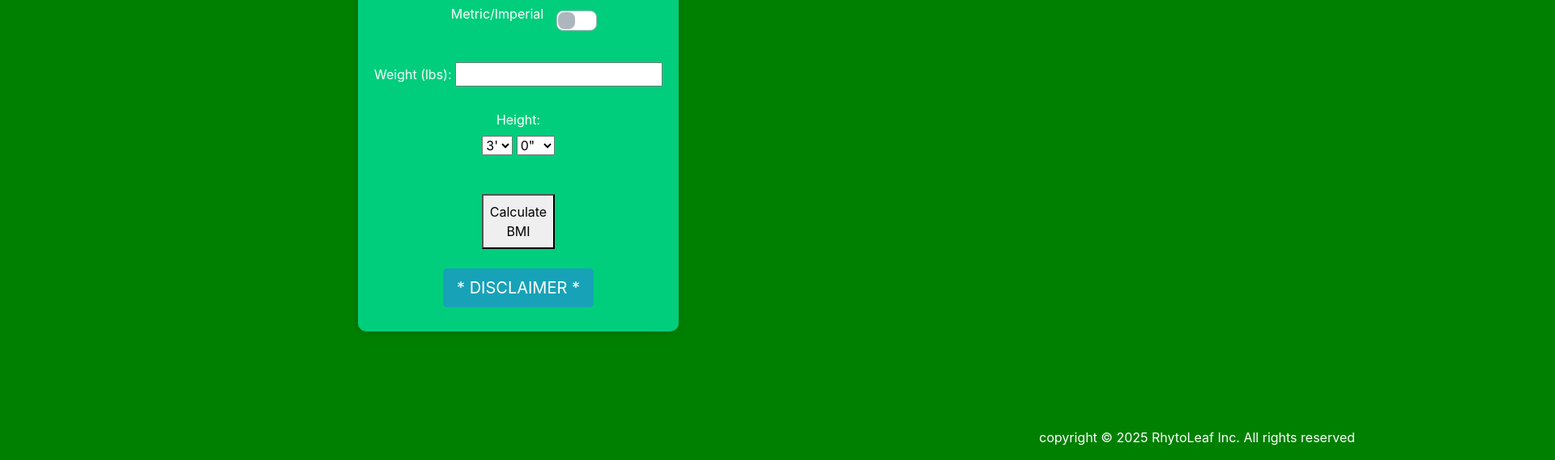
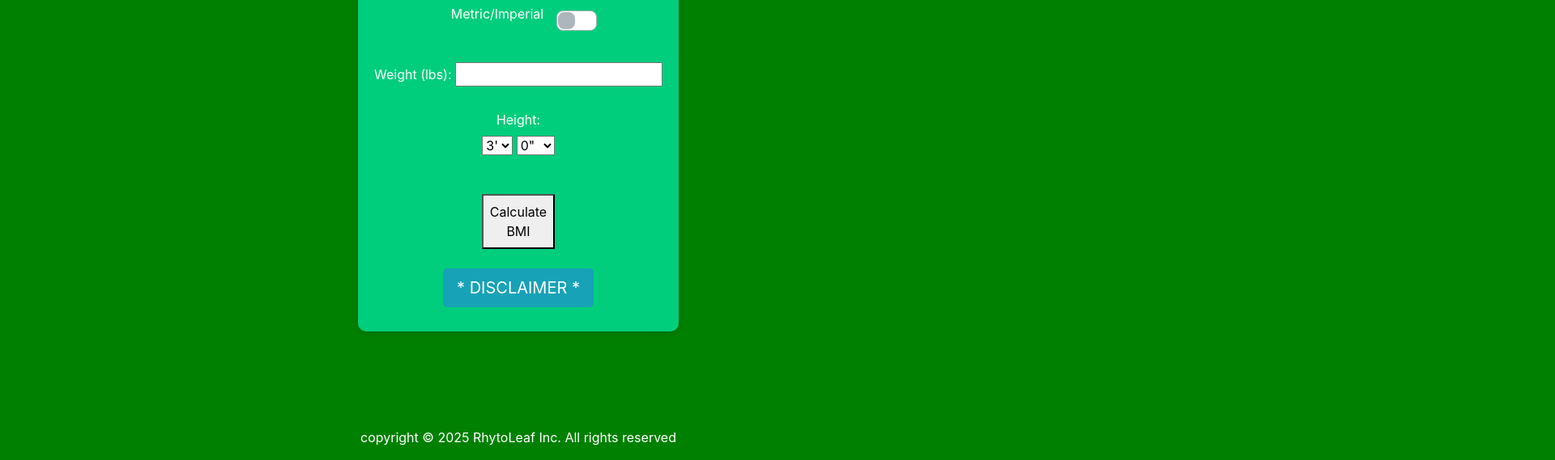
Before and after one commit to RhytoLeaf/Rhyto-BMI, a plain HTML site: page index.html in a window 1280 px wide. Shown: the part 231-800 px from the top of the page at 81% size, 1920 px wide, since content can reach past the window. Drawn offline with nearby package versions, Linux system fonts and the light colour scheme.

Commit message:
fix: center footer horizontally

```diff
--- a/index.html
+++ b/index.html
@@ -311,7 +311,7 @@
                 });
             });
         </script>    <footer>
-        <p style="text-align: center; color: white; position: absolute; bottom: 0; width: 100%;">copyright &copy; 2025 RhytoLeaf Inc. All rights reserved</p>
+        <p style="text-align: center; color: white; position: absolute; bottom: 0; width: 100%; left: 50%; transform: translateX(-50%);">copyright &copy; 2025 RhytoLeaf Inc. All rights reserved</p>
     </footer>
 </body>
 
```
